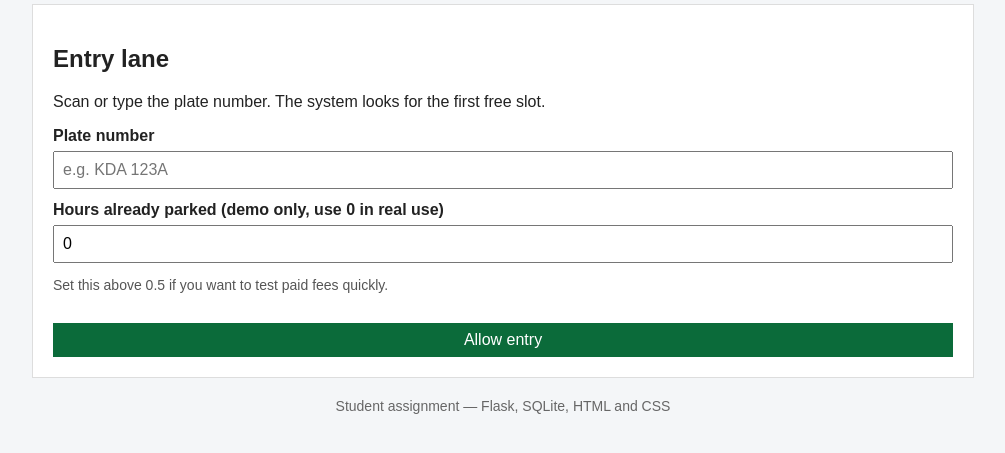
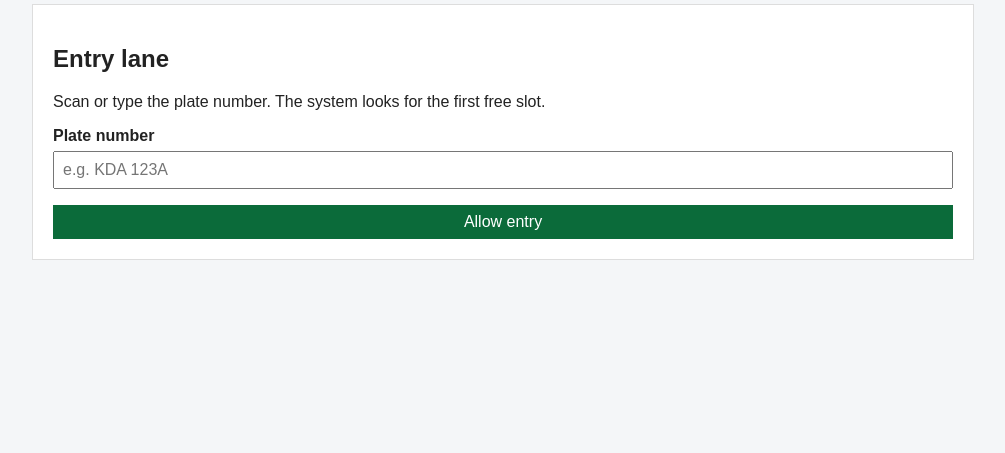
Before and after one commit to Cozmay/DSA-Task1-Parking-System, a Flask app: page /entry in a window 1280 px wide. Shown: the part 128-581 px from the top of the page, without its empty margins (137-1142 px from the left). Run offline with Flask 3, Linux system fonts and the light colour scheme.

Commit message:
Improve parking system frontend and entry process

```diff
--- a/app.py
+++ b/app.py
@@ -201,7 +201,6 @@ def entry():
     """Module 1: Entry Lane Control, then Module 3 if a slot is free."""
     if request.method == "POST":
         plate = request.form.get("plate_number", "").strip().upper()
-        demo_hours = request.form.get("demo_hours", "0").strip() or "0"
 
         if not plate:
             flash("Please enter a plate number.", "error")
@@ -218,12 +217,7 @@ def entry():
             flash("That vehicle is already in the waiting queue.", "error")
             return redirect(url_for("entry"))
 
-        try:
-            extra = float(demo_hours)
-        except ValueError:
-            extra = 0
-
-        entry_time = now() - timedelta(hours=extra)
+        entry_time = now()
 
 
         slots = get_slots_list(conn)
--- a/templates/base.html
+++ b/templates/base.html
@@ -31,8 +31,5 @@
         {% block content %}{% endblock %}
     </main>
 
-    <footer>
-        <p>Student assignment — Flask, SQLite, HTML and CSS</p>
-    </footer>
 </body>
 </html>
--- a/templates/entry.html
+++ b/templates/entry.html
@@ -8,9 +8,6 @@
     <label for="plate_number">Plate number</label>
     <input id="plate_number" name="plate_number" type="text" placeholder="e.g. KDA 123A" required>
 
-    <label for="demo_hours">Hours already parked (demo only, use 0 in real use)</label>
-    <input id="demo_hours" name="demo_hours" type="number" min="0" step="0.5" value="0">
-    <p class="hint">Set this above 0.5 if you want to test paid fees quickly.</p>
 
     <button type="submit">Allow entry</button>
 </form>
```
